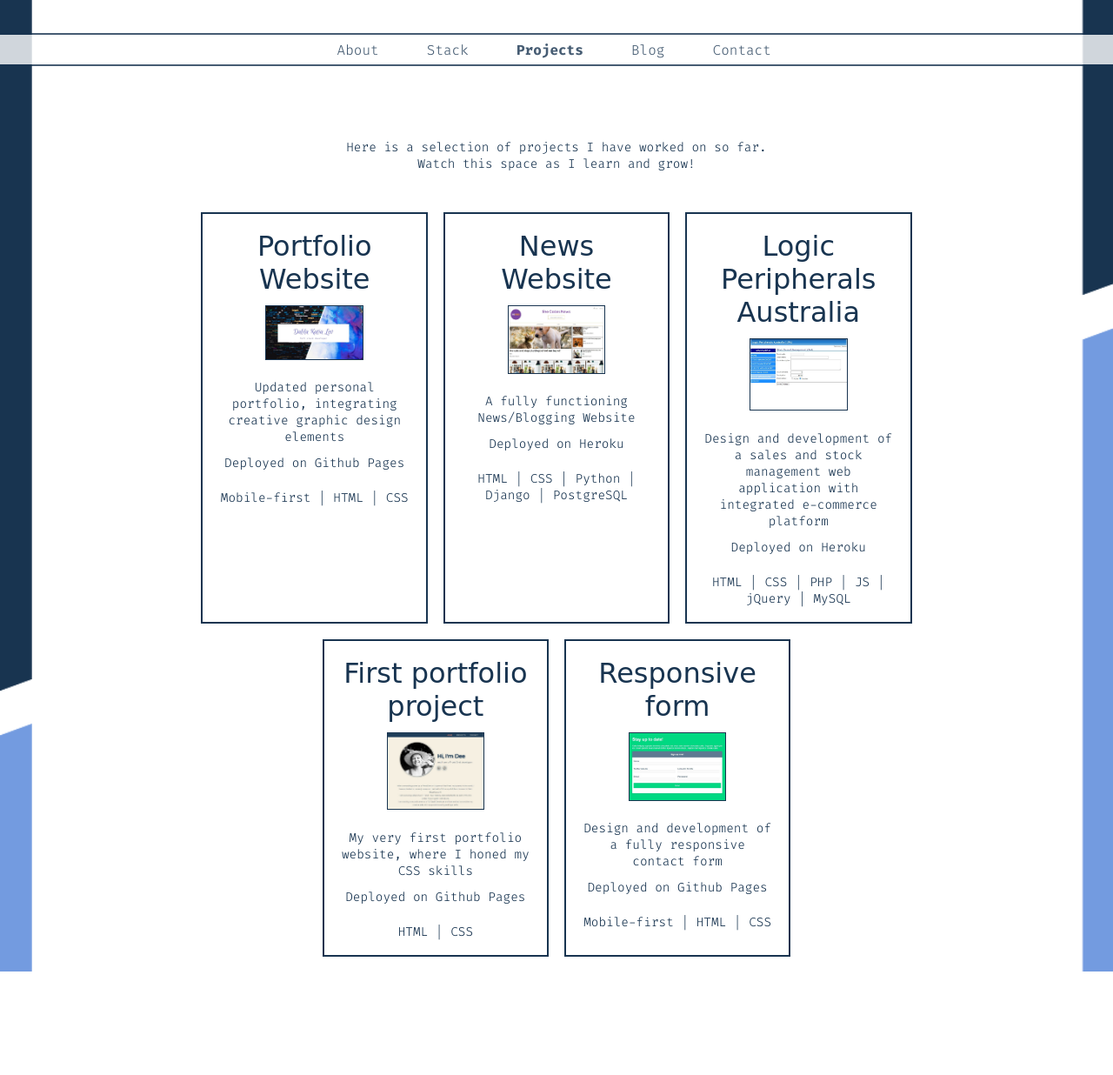
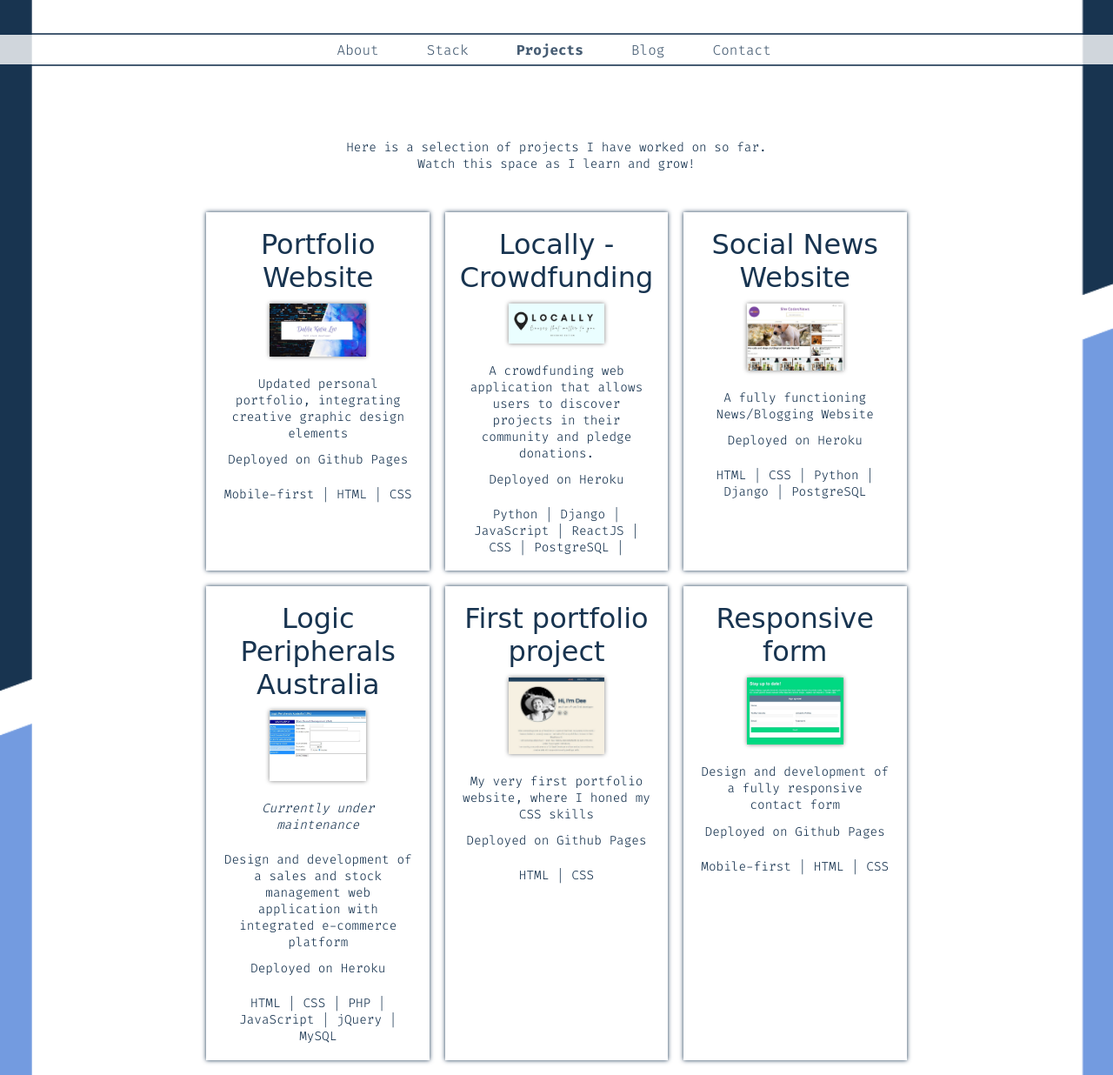
Before and after one commit to dalilakatialeo/dalilakatialeo.github.io, a plain HTML site: page projects.html in a window 1280 px wide. Shown: the whole page at 87% size. Before the commit the page ends 1117 px from the top, so only its background shows below. Drawn offline with Linux system fonts and the light colour scheme; a web font is replaced by a local one.

Commit message:
added locally

```diff
--- a/projects.html
+++ b/projects.html
@@ -44,9 +44,21 @@
                 </a>
             </section>
             <section class="projects" id="project-2">
+                <a href="https://locally-crowdfund.herokuapp.com/" target="_blank">
+                    <h1>Locally - Crowdfunding</h1>
+                    <img class="thumb" src="./images/project-thumbnails/locally-logo.jpg" alt="Project-2">
+                    <div class="project-desc">
+                        <p>A crowdfunding web application that allows users to discover projects in their community and pledge donations.</p>
+                        <p class="bottom-p">Deployed on Heroku</p>
+                        <br/>
+                        <p>Python | Django | JavaScript | ReactJS | CSS | PostgreSQL | </p>
+                    </div>
+                </a>
+            </section>
+            <section class="projects" id="project-3">
                 <a href="https://vast-meadow-94481.herokuapp.com/news/" target="_blank">
-                    <h1>News Website</h1>
-                    <img class="thumb" src="./images/project-thumbnails/news-thumb.jpg" alt="Project-2">
+                    <h1>Social News Website</h1>
+                    <img class="thumb" src="./images/project-thumbnails/news-thumb.jpg" alt="Project-3">
                     <div class="project-desc">
                         <p>A fully functioning News/Blogging Website</p>
                         <p class="bottom-p">Deployed on Heroku</p>
@@ -55,22 +67,24 @@
                     </div>
                 </a>
             </section>
-            <section class="projects" id="project-3">
+            <section class="projects" id="project-4">
                 <a href="https://lpa-ecomms.herokuapp.com" target="_blank">
                     <h1>Logic Peripherals Australia</h1>
-                    <img class="thumb" src="./images/project-thumbnails/LPA.jpg" alt="Project-3">
+                    <img class="thumb" src="./images/project-thumbnails/LPA.jpg" alt="Project-4">
                     <div class="project-desc">
+                        <p><em>Currently under maintenance</em></p>
+                        <br/>
                         <p>Design and development of a sales and stock management web application with integrated e-commerce platform</p>
                         <p class="bottom-p">Deployed on Heroku</p>
                         <br/>
-                        <p>HTML | CSS | PHP | JS | jQuery | MySQL</p>
+                        <p>HTML | CSS | PHP | JavaScript | jQuery | MySQL</p>
                     </div>
                 </a>
             </section>
-            <section class="projects" id="project-4">
+            <section class="projects" id="project-5">
                 <a href="https://dalilakatialeo.github.io/old_folio" target="_blank">
                     <h1>First portfolio project</h1>
-                    <img class="thumb" src="./images/project-thumbnails/old-folio-thumb.jpg" alt="Project-4">
+                    <img class="thumb" src="./images/project-thumbnails/old-folio-thumb.jpg" alt="Project-5">
                     <div class="project-desc">
                         <p>My very first portfolio website, where I honed my CSS skills</p>
                         <p class="bottom-p">Deployed on Github Pages</p>
@@ -79,10 +93,10 @@
                     </div>
                 </a>
             </section>
-            <section class="projects" id="project-5">
+            <section class="projects" id="project-6">
                 <a href="https://dalilakatialeo.github.io/responsive_form/" target="_blank">
                     <h1>Responsive form</h1>
-                    <img class="thumb" src="./images/project-thumbnails/responsive-form-thumb.jpg" alt="Project-5">
+                    <img class="thumb" src="./images/project-thumbnails/responsive-form-thumb.jpg" alt="Project-6">
                     <div class="project-desc">
                         <p>Design and development of a fully responsive contact form</p>
                         <p class="bottom-p">Deployed on Github Pages</p>
--- a/styles.css
+++ b/styles.css
@@ -210,7 +210,8 @@ p {
 }
 
 .projects {
-    border: 2px solid #183450;
+    /* border: 2px solid #183450; */
+    box-shadow: 0 0 5px #183450;
     padding: 3% 3% 5% 3%;
     margin: 2%;
 }
@@ -287,7 +288,8 @@ img {
     justify-content: center;
     margin: auto;
     margin-bottom: 10%;
-    border: 1px solid #183450;
+    /* border: 1px solid #183450; */
+    box-shadow: 0 0 5px grey;
 }
 
 /* submission form page */
```
Also changed, not shown: images/project-thumbnails/locally-logo.jpg (added).
